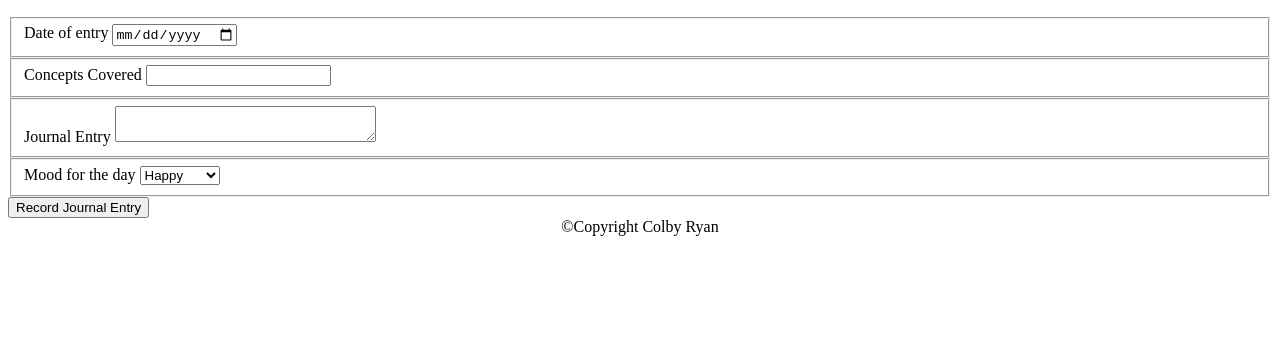
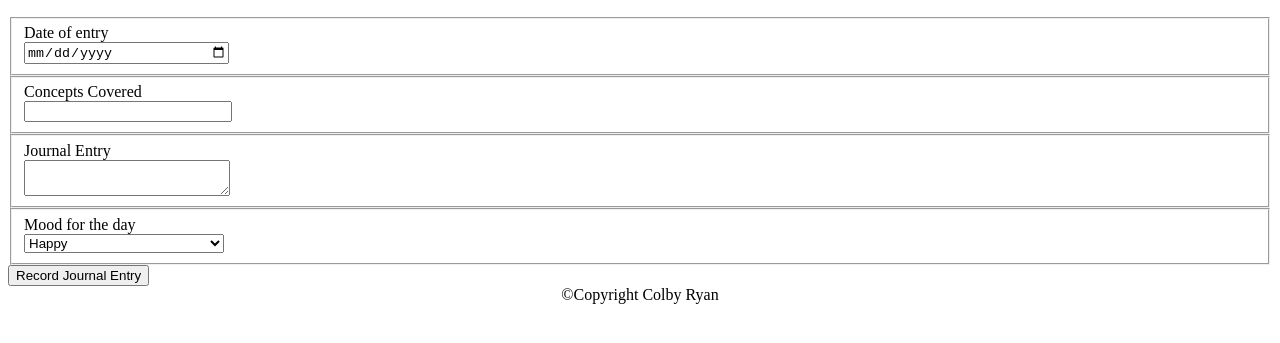
Before and after one commit to colbyryan/daily-journal, a plain HTML site: page index.html in a window 1280 px wide. Shown: the part 137-480 px from the top of the page. Drawn offline with Linux system fonts and the light colour scheme.

Commit message:
started working on the styling on the homepage

```diff
--- a/index.html
+++ b/index.html
@@ -4,10 +4,14 @@
     <meta charset="UTF-8" />
     <meta http-equiv="X-UA-Compatible" content="IE=edge" />
     <meta name="viewport" content="width=device-width, initial-scale=1.0" />
+
+    <!-- LINKS  -->
     <link rel="stylesheet" href="styles/main.css" />
     <title>Daily Journal</title>
   </head>
+
   <body>
+    <!-- HEADER SECTION OF THE PAGE  -->
     <header>
       <section class="header_section">
         <div class="logo">
@@ -16,27 +20,34 @@
         <h1 class="heading">Daily Journal Entries</h1>
       </section>
     </header>
+
+    <!-- MAIN BODY SECTION  -->
     <main>
       <h2>Daily Journal</h2>
+      <!-- Date Section  -->
+      <form action="">
+        <fieldset class="">
           <section class="date">
+            <label for="journalDate">Date of entry</label>
+            <input type="date" name="journalDate" id="journalDate" />
+          </section>
+        </fieldset>
+      </form>
+
+      <!-- CONCEPTS SECTION     -->
       <form action="">
         <fieldset>
-            <label for="journalDate">Date of entry</label>
-            <input type="date" name="journalDate" id="journalDate" />
+          <section class="concepts">
+            <label for="journalConcepts">Concepts Covered</label>
+            <input type="text" name="journalDate" id="journalDate" />
+          </section>
         </fieldset>
       </form>
-      </section>
-      <section class="concepts">
+
+      <!-- ENTREY SECRTION  -->
       <form action="">
         <fieldset>
-            <label for="journalConcepts">Concepts Covered</label>
-            <input type="text" name="journalDate" id="journalDate" />
-          </fieldset>
-        </form>
-      </section>
           <section class="entry">
-        <form action="">
-          <fieldset>
             <label for="journalEntry">Journal Entry</label>
             <textarea
               name="journalEntry"
@@ -44,26 +55,32 @@
               cols="30"
               rows="2"
             ></textarea>
+          </section>
         </fieldset>
       </form>
-      </section>
-      <section class="mood">
+
+      <!-- MOOD SECTION      -->
       <form action="">
         <fieldset>
+          <section class="mood">
             <label for="journalMood">Mood for the day</label>
             <select name="journalMood" id="journalMood">
               <option value="happy">Happy</option>
               <option value="sad">Sad</option>
               <option value="confused">Confused</option>
             </select>
+          </section>
         </fieldset>
       </form>
-      </section>
+      <!-- RECORD BUTTON  -->
       <div class="btn">
         <button>Record Journal Entry</button>
       </div>
     </main>
+
+    <!-- FOOTER SECTION OF PAGE  -->
     <footer>
+      <!-- COPYRIGHT TAG  -->
       <section class="copyright">&copy;Copyright Colby Ryan</section>
     </footer>
     <script src="/scripts/main.js"></script>
--- a/styles/main.css
+++ b/styles/main.css
@@ -21,9 +21,12 @@
 
 /* MAIN STYLES */
 
-.Journaldate fieldset {
+.date {
   display: flex;
   flex-direction: column;
+}
+.date input {
+  max-width: 200px;
 }
 
 .entry {
@@ -31,15 +34,28 @@
   flex-flow: column;
 }
 
+.entry textarea {
+  max-width: 200px;
+}
+
 .concepts {
   display: flex;
   flex-flow: column;
+}
+
+.concepts input {
+  max-width: 200px;
 }
 
 .mood {
   display: flex;
   flex-flow: column;
 }
+
+.mood select {
+  max-width: 200px;
+}
+
 /* FOOTER STYLES  */
 
 .copyright {
```
Also changed, not shown: images/wireframe.PNG (added), 1 other file. Lines whose indentation alone changed are shown as unchanged.
